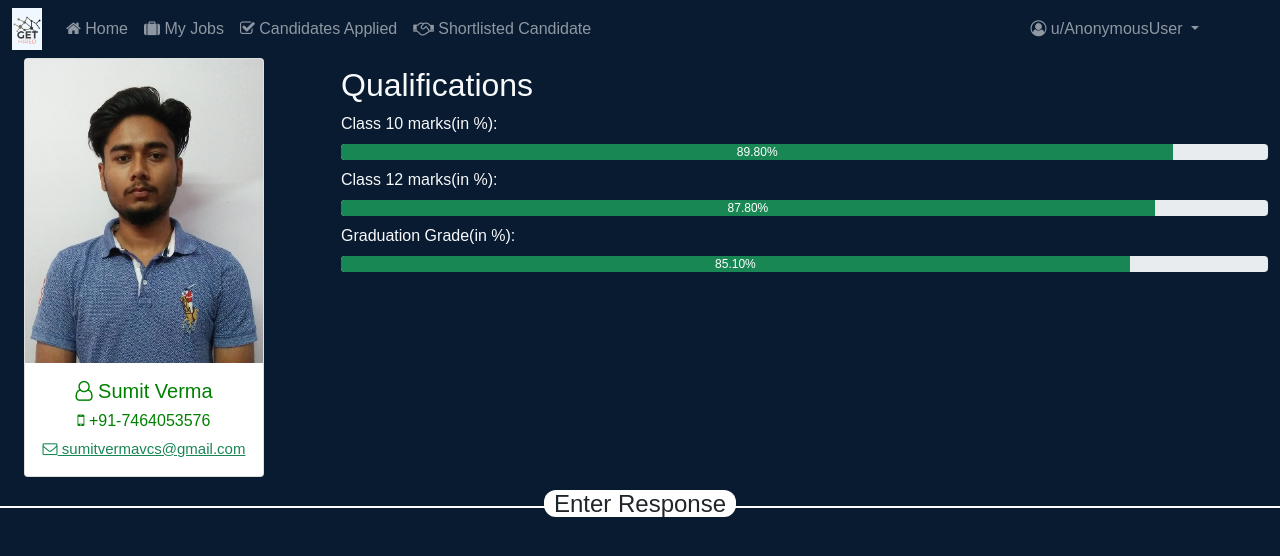
After one commit to sumitverma007/GET-HIRED, a Django app: template templates/EMPLOYER/send-response.html in a window 1280 px wide. The commit adds this page. Shown: the top 556 px of the page. Run offline with Django 3.2, Linux system fonts and the light colour scheme; the template is opened without the code that fills it: values that come from a table or form of the project are taken from there, others are empty; data comes from the database, SQL or seed files in the repository; some libraries are stand-ins or nearby versions.

Commit message:
Designed Application response page

```diff
--- a/EMPLOYER/urls.py
+++ b/EMPLOYER/urls.py
@@ -11,5 +11,6 @@ urlpatterns = [
     path('publish-jobs/',views.publishjobs,name="publish job"),
     path('delete-job/',views.deletejob,name="delete-job"),
     path('applied-candidate/',views.candidateapplied,name="candidates application"),
+    path('receive-response/<str:slug>/<int:id>/',views.receiveresponse,name="receive response"),
     path('delete-article/article/<int:id>/',views.deletepost,name="delete_post"),
 ]
--- a/JOBSEEKER/static/css/style.css
+++ b/JOBSEEKER/static/css/style.css
@@ -112,6 +112,13 @@ background-color: #010105fa;
     background-color: red;
     color:white;
 }
+.user-img{
+    border:1px solid white;
+    height: 191px;
+    width: 191px;
+    border-radius: 6px;
+    margin-top: 6px;
+}
 @media screen and (max-width: 600px) {
  .aside-content{
      display: none;
--- a/Next task.txt
+++ b/Next task.txt
@@ -106,3 +106,8 @@ Next to do:
 Designed Applied-page
 Next to do:
       1.Handle application response..move application to shortlisted or rejected along with message from employer to jobseekeer
+
+29.01.2021
+Designed template for "application response page"
+Next to do:
+      1.Handle application response..move application to shortlisted or rejected along with message from employer to jobseekeer
--- a/templates/EMPLOYER/applicants.html
+++ b/templates/EMPLOYER/applicants.html
@@ -27,7 +27,7 @@ active
       <td><a style='text-decoration:none;color:white;' href="#">{{applicant.applicant.first_name|title}} {{applicant.applicant.last_name|title}} <i class="fa fa-external-link-square" aria-hidden="true"></i></a></td>
       <td>{{applicant.applicant_job.job_title|title}}</td>
       <td>
-     <a style='color:lightgreen;' href="#">Click to response</a>
+     <a style='color:lightgreen;' href="/EMPLOYER/receive-response/{{applicant.applicant.user.username}}/{{applicant.applicant_job.job_id}}/">Click to response</a>
 
       </td>
     </tr>
--- /dev/null
+++ b/templates/EMPLOYER/send-response.html
@@ -0,0 +1,64 @@
+{% extends 'baseE.html' %}
+{% block title %}
+Response
+{% endblock title %}
+{% block content %}
+<div class="container-fluid text-light">
+<div class="row">
+<div class="col col-md-3 text-center">
+
+
+<div class="card" style="width: 15rem;">
+{% if qualification.profile_pic %}
+   <img class="card-img-top" src="/media/{{qualification.profile_pic}}" alt="img" >
+{% else %}
+  {% load static %}
+        <img  class="card-img-top" src="{% static 'images/emp_default.png/' %}">
+{% endif %}
+
+  <div class="card-body">
+    <h5 class="card-title" style="color:green"><i class="fa fa-user-o" aria-hidden="true"></i> {{application.applicant.first_name}} {{application.applicant.last_name}}</h5>
+    <h6 class="card-title" style="color:green"><i class="fa fa-mobile" aria-hidden="true"></i> +91-{{application.applicant.phone}}</h6>
+    <p class="card-text" style="font-size:15px;"><a class="text-success" href="mailto:{{application.applicant.email}}"><i class="fa fa-envelope-o" aria-hidden="true"></i> {{application.applicant.email}}</a></p>
+
+
+  </div>
+</div>
+
+</div>
+
+<div class="col col-md-9">
+<h2 class="card-title my-2">Qualifications</h2>
+<div class="x_progress">
+Class 10 marks(in %):
+<div class="progress my-2">
+  <div class="progress-bar bg-success" role="progressbar" style="width: {{qualification.x_marks}}%;" aria-valuenow="{{qualification.x_marks}}" aria-valuemin="0" aria-valuemax="100">{{qualification.x_marks}}%</div>
+</div>
+  </div>
+
+
+<div class="xii_progress">
+Class 12 marks(in %):
+<div class="progress my-2">
+  <div class="progress-bar bg-success" role="progressbar" style="width: {{qualification.xii_marks}}%;" aria-valuenow="{{qualification.xii_marks}}" aria-valuemin="0" aria-valuemax="100">{{qualification.xii_marks}}%</div>
+</div>
+  </div>
+
+
+<div class="grad_progress">
+Graduation Grade(in %):
+<div class="progress my-2">
+  <div class="progress-bar bg-success" role="progressbar" style="width: {{qualification.grad_marks}}%;" aria-valuenow="{{qualification.grad_marks}}" aria-valuemin="0" aria-valuemax="100">{{qualification.grad_marks}}%</div>
+</div>
+  </div>
+
+
+</div>
+
+</div>
+</div>
+
+
+<h4 class="line-away "><span>Enter Response</span></h4>
+
+{% endblock content %}
```
Also changed, not shown: EMPLOYER/views.py (+44 -0 lines).
